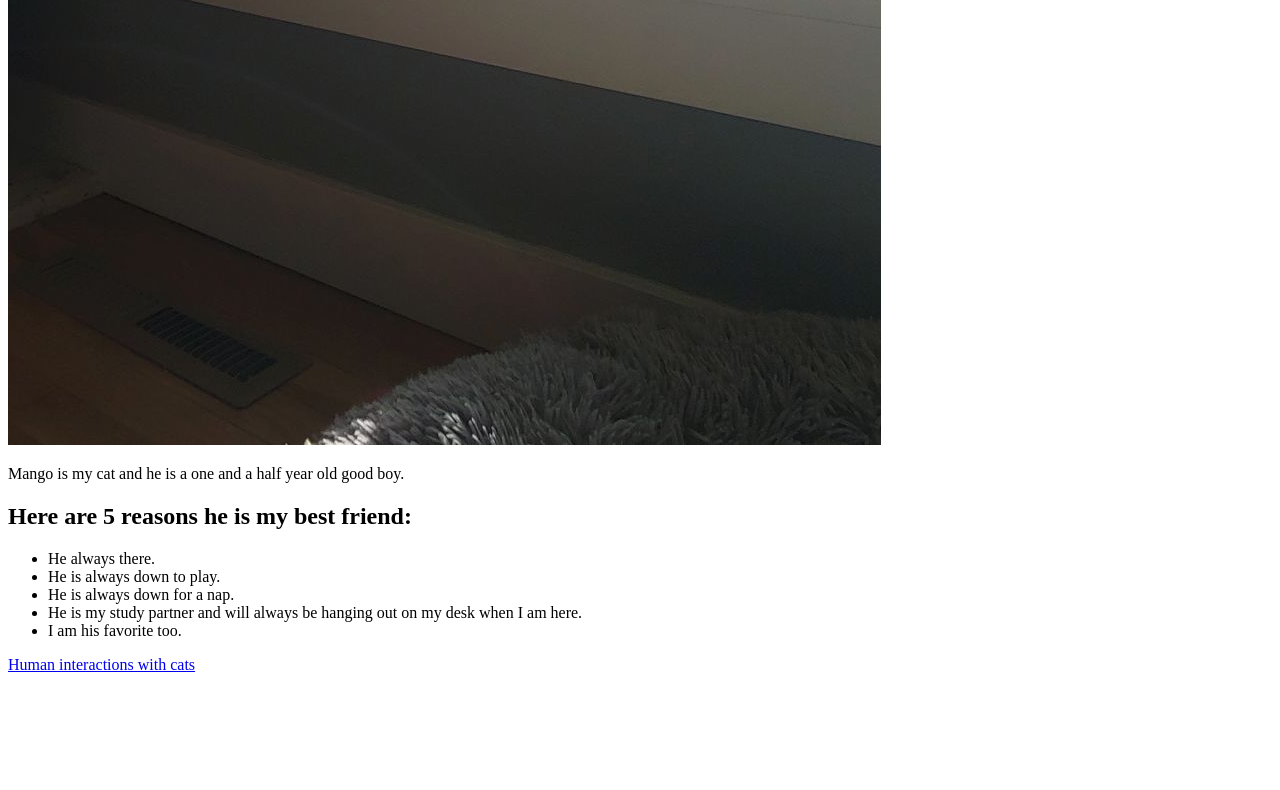
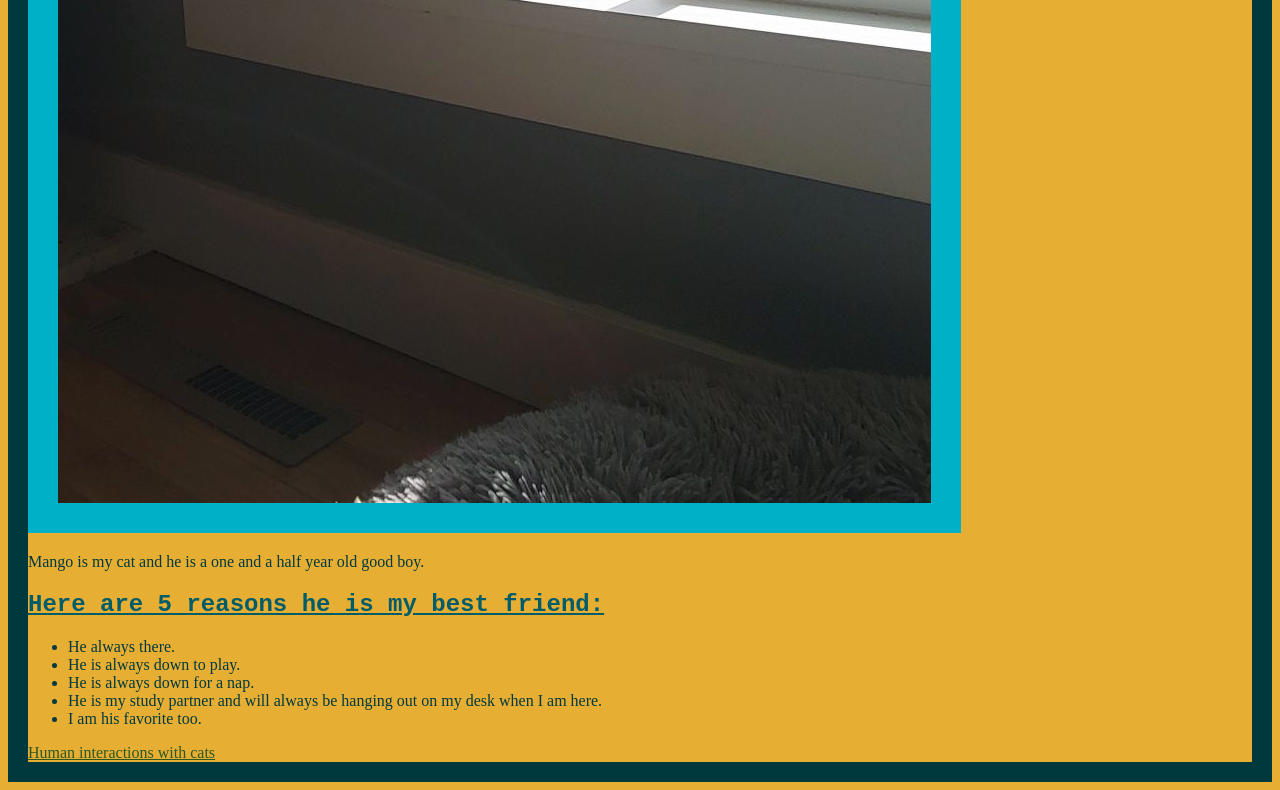
Before and after one commit to JonStevenson/my-favorite-things, a plain HTML site: page index.html in a window 1280 px wide. Shown: the part 799-1589 px from the top of the page. Before the commit the page ends 1481 px from the top, so only its background shows below. Drawn offline with Linux system fonts and the light colour scheme.

Commit message:
Mango's Page w/ css

```diff
--- a/index.html
+++ b/index.html
@@ -5,6 +5,7 @@
     <meta http-equiv="X-UA-Compatible" content="IE=edge">
     <meta name="viewport" content="width=device-width, initial-scale=1.0">
     <title>Mango, My Good Boy</title>
+    <link rel="stylesheet" href="styles.css">
 </head>
 <body>
     <h1>Mango, My Good Boy</h1>
--- /dev/null
+++ b/styles.css
@@ -0,0 +1,32 @@
+h1 {
+    text-align:center
+}
+
+img {
+    border: 30px solid;
+    border-color: rgb(0, 176, 199);
+    max-height: 20;
+}
+
+body {
+    border: 20px solid;
+    background-color: rgb(231, 174, 52);
+    color: rgb(0, 57, 61)
+}
+
+h1, h2 {
+    font-family: 'Courier New', Courier, monospace;
+    font-weight: 800;
+    text-decoration: underline;
+    color:rgb(0, 92, 104)
+}
+
+
+
+a {
+  color: #2D5723;
+}
+
+a:hover{
+    color: #2CE300;
+}
```
